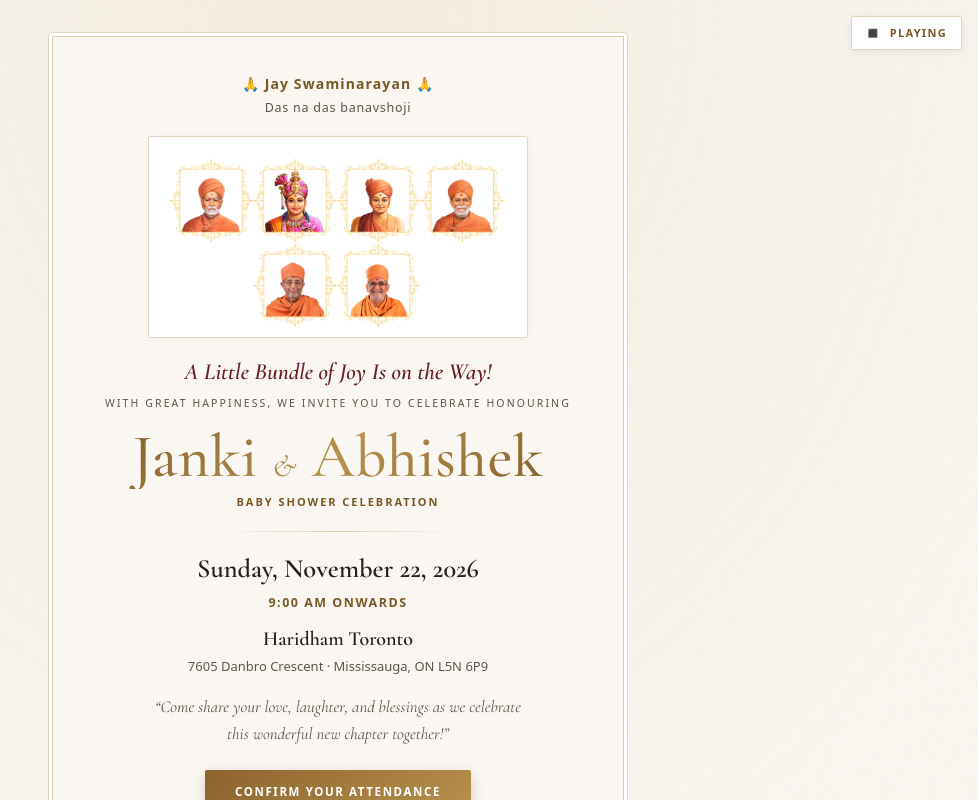
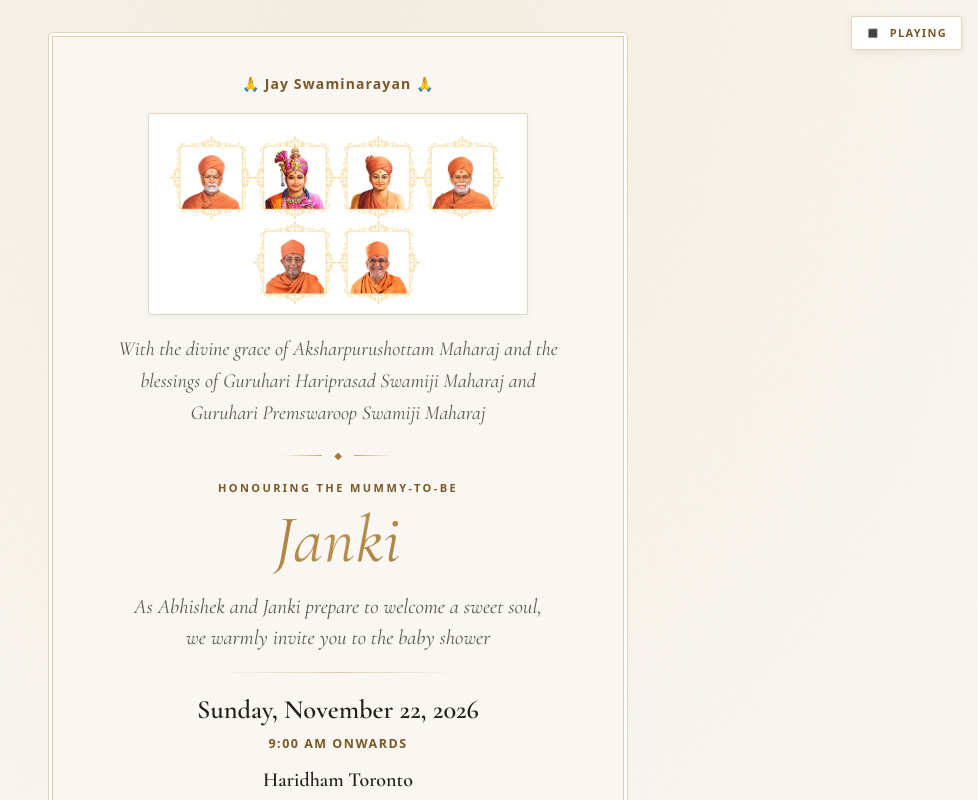
Before and after one commit to PatelVaishvikk/Janki-Abhishek, a Next.js app: page / in a window 1280 px wide. Shown: the top 800 px of the page, without its empty margins (302-1280 px from the left). Built offline with nearby package versions, Linux system fonts and the light colour scheme.

Commit message:
Update baby shower wording and hierarchy: honouring mummy-to-be Janki, divine grace blessing, clean Jay Swaminarayan invocation

```diff
--- a/components/sections/FooterCard.tsx
+++ b/components/sections/FooterCard.tsx
@@ -34,11 +34,8 @@ export function FooterCard() {
         Janki &amp; Abhishek
       </p>
 
-      <div style={{ fontSize: '13px', letterSpacing: '0.06em', color: 'var(--gold-dark)', fontWeight: 600 }}>
-        <div>🙏 Jay Swaminarayan 🙏</div>
-        <div style={{ fontSize: '12px', color: 'var(--ink-secondary)', fontWeight: 500, marginTop: '3px' }}>
-          Das na das banavshoji
-        </div>
+      <div style={{ fontSize: '13px', letterSpacing: '0.08em', color: 'var(--gold-dark)', fontWeight: 600 }}>
+        🙏 Jay Swaminarayan 🙏
       </div>
     </footer>
   )
--- a/components/sections/HeroCard.tsx
+++ b/components/sections/HeroCard.tsx
@@ -15,20 +15,9 @@ export function HeroCard() {
               letterSpacing: '0.08em',
               color: 'var(--gold-dark)',
               fontWeight: 600,
-              marginBottom: '3px',
             }}
           >
             🙏 Jay Swaminarayan 🙏
-          </p>
-          <p
-            style={{
-              fontSize: '12.5px',
-              letterSpacing: '0.06em',
-              color: 'var(--ink-secondary)',
-              fontWeight: 500,
-            }}
-          >
-            Das na das banavshoji
           </p>
         </div>
 
@@ -58,57 +47,65 @@ export function HeroCard() {
           </div>
         </div>
 
-        {/* Baby Shower Announcement */}
-        <div style={{ marginBottom: '12px' }}>
+        {/* Divine Grace & Blessings Paragraph */}
+        <div style={{ marginBottom: '18px' }}>
           <p
             className="font-display italic"
             style={{
-              fontSize: 'clamp(1.15rem, 4.2vw, 1.45rem)',
-              color: 'var(--maroon)',
+              fontSize: 'clamp(1.05rem, 3.8vw, 1.25rem)',
+              color: 'var(--ink-secondary)',
+              lineHeight: 1.6,
+              maxWidth: '440px',
+              margin: '0 auto 16px',
+            }}
+          >
+            With the divine grace of Aksharpurushottam Maharaj and the blessings of Guruhari Hariprasad Swamiji Maharaj and Guruhari Premswaroop Swamiji Maharaj
+          </p>
+          {/* Small diamond / gold ornament */}
+          <div style={{ display: 'flex', alignItems: 'center', justifyContent: 'center', gap: '12px', margin: '18px 0 16px' }}>
+            <div style={{ height: '1px', width: '40px', background: 'linear-gradient(to right, transparent, var(--gold-light))' }} />
+            <span style={{ fontSize: '10px', color: 'var(--gold-primary)' }}>◆</span>
+            <div style={{ height: '1px', width: '40px', background: 'linear-gradient(to left, transparent, var(--gold-light))' }} />
+          </div>
+
+          <p
+            style={{
+              fontSize: '11px',
+              letterSpacing: '0.22em',
+              textTransform: 'uppercase',
+              color: 'var(--gold-dark)',
               fontWeight: 600,
-              lineHeight: 1.4,
               marginBottom: '6px',
             }}
           >
-            A Little Bundle of Joy Is on the Way!
+            HONOURING THE MUMMY-TO-BE
           </p>
-          <p
-            style={{
-              fontSize: '10.5px',
-              letterSpacing: '0.2em',
-              textTransform: 'uppercase',
-              color: 'var(--ink-secondary)',
-              fontWeight: 500,
-            }}
-          >
-            With great happiness, we invite you to celebrate honouring
-          </p>
-        </div>
 
-        {/* Parents to be */}
-        <div style={{ margin: '14px 0 20px' }}>
           <h1
             className="font-display gold-heading"
             style={{
-              fontSize: 'clamp(2.6rem, 10vw, 3.8rem)',
+              fontSize: 'clamp(3rem, 12vw, 4.2rem)',
               fontWeight: 500,
+              fontStyle: 'italic',
               lineHeight: 1.05,
+              margin: '8px 0 16px',
               letterSpacing: '0.01em',
             }}
           >
-            Janki <span className="font-display italic font-light" style={{ fontSize: '0.52em', color: 'var(--gold-primary)' }}>&amp;</span> Abhishek
+            Janki
           </h1>
+
           <p
+            className="font-display italic"
             style={{
-              fontSize: '11px',
-              letterSpacing: '0.18em',
-              textTransform: 'uppercase',
-              color: 'var(--gold-dark)',
-              fontWeight: 600,
-              marginTop: '4px',
+              fontSize: 'clamp(1.1rem, 4vw, 1.3rem)',
+              color: 'var(--ink-secondary)',
+              lineHeight: 1.5,
+              maxWidth: '420px',
+              margin: '0 auto 8px',
             }}
           >
-            Baby Shower Celebration
+            As Abhishek and Janki prepare to welcome a sweet soul, we warmly invite you to the baby shower
           </p>
         </div>
 
--- a/components/sections/RSVPCard.tsx
+++ b/components/sections/RSVPCard.tsx
@@ -83,11 +83,8 @@ export function RSVPCard() {
             )}
           </p>
           <div className="divider-gold" style={{ margin: '16px auto', maxWidth: '160px' }} />
-          <p style={{ fontSize: '13px', color: 'var(--gold-dark)', fontWeight: 600, letterSpacing: '0.06em' }}>
+          <p style={{ fontSize: '13px', color: 'var(--gold-dark)', fontWeight: 600, letterSpacing: '0.08em' }}>
             🙏 Jay Swaminarayan 🙏
-          </p>
-          <p style={{ fontSize: '12px', color: 'var(--ink-secondary)', fontWeight: 500, marginTop: '2px' }}>
-            Das na das banavshoji
           </p>
         </div>
       ) : (
```
